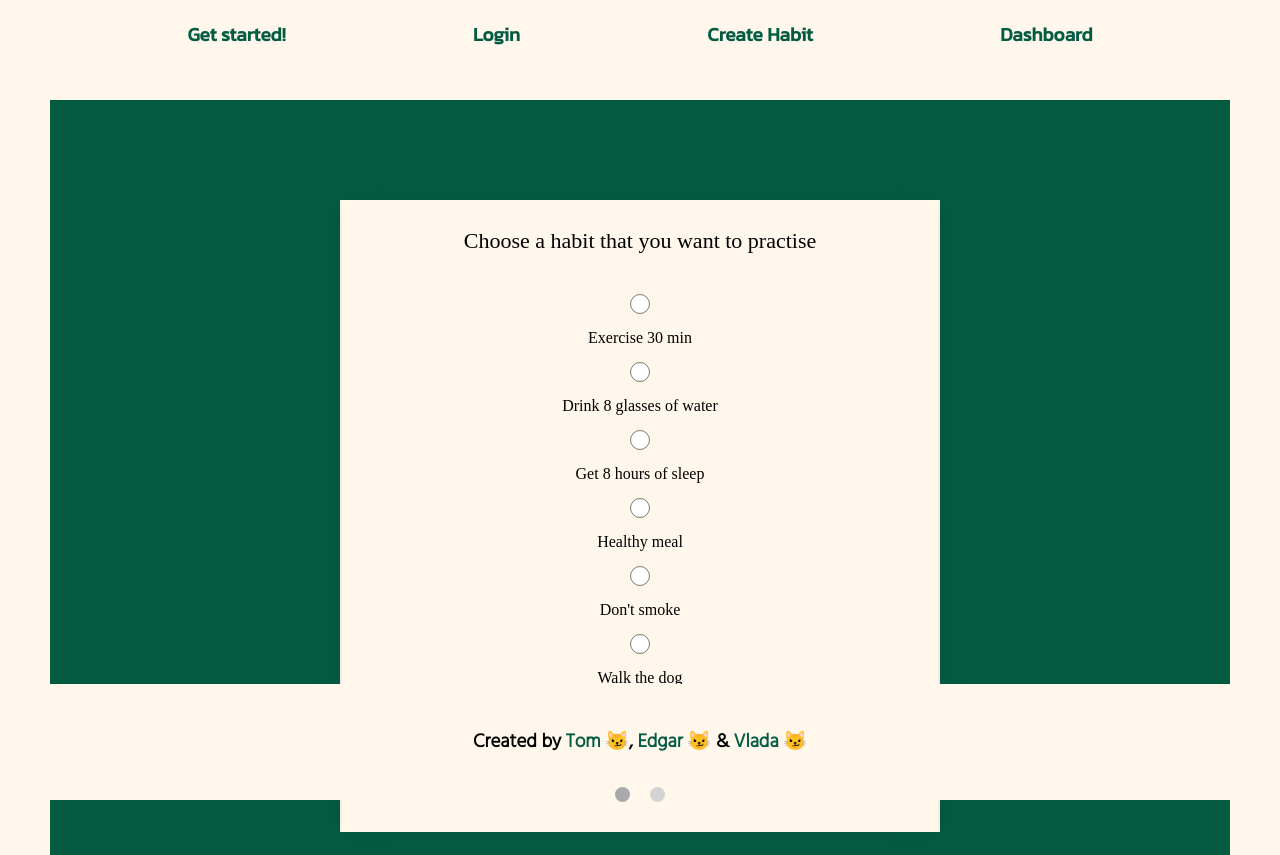
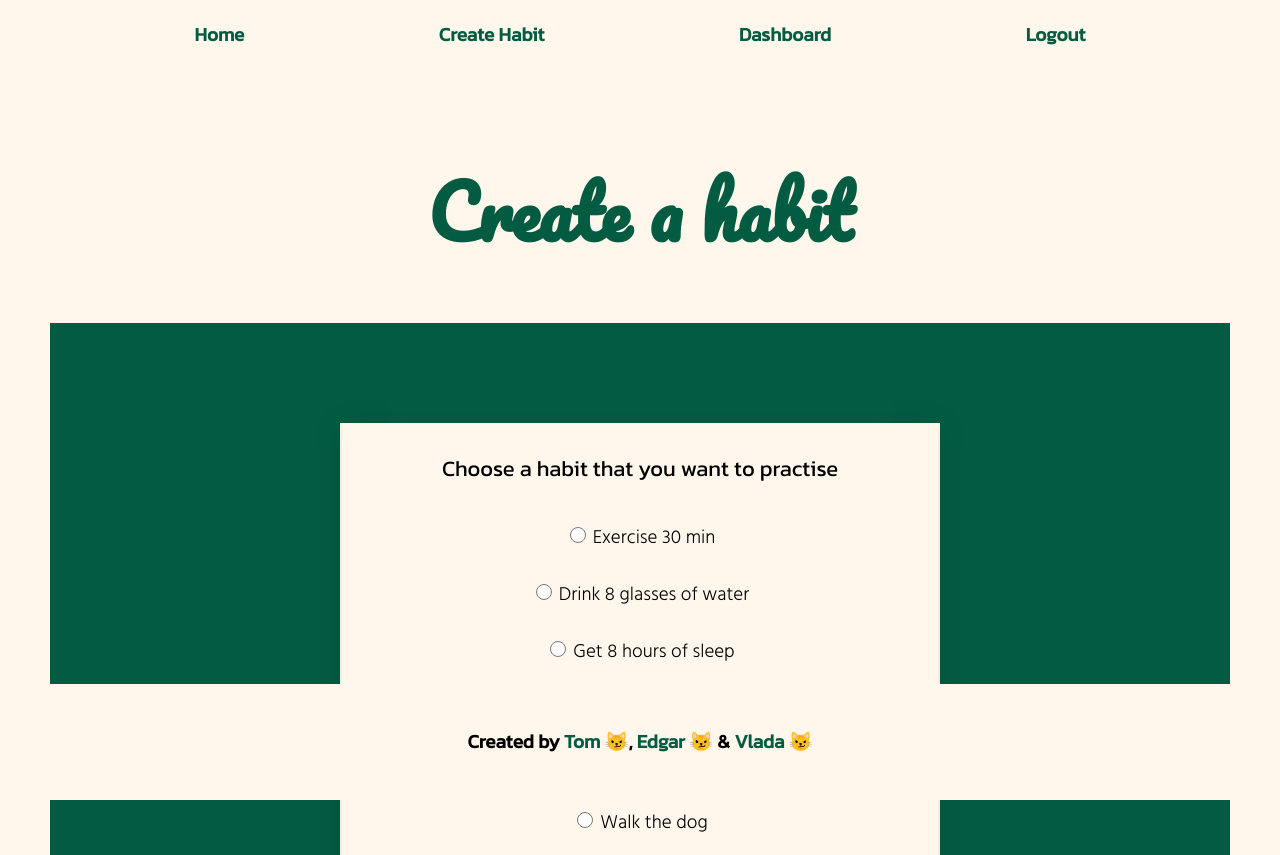
Before and after one commit to solo-vlada/callback-cats-client, a website: page habit.html in a window 1280 px wide. Shown: the top 855 px of the page. Drawn offline with Linux system fonts and the light colour scheme; a script that the page names is missing.

Commit message:
Added styling to the habit form

```diff
--- a/habit.html
+++ b/habit.html
@@ -9,6 +9,8 @@
     <link rel="stylesheet" href="./static/css/form.css">
     <link rel="icon" href="./static/img/favicon.png">
     <script defer src="https://cdn.jsdelivr.net/npm/jwt-decode@1.5.1/build/jwt-decode.min.js"></script>
+    <!-- <link href="https://cdn.jsdelivr.net/npm/bootstrap@5.2.0-beta1/dist/css/bootstrap.min.css" rel="stylesheet" integrity="sha384-0evHe/X+R7YkIZDRvuzKMRqM+OrBnVFBL6DOitfPri4tjfHxaWutUpFmBp4vmVor" crossorigin="anonymous"> -->
+  </head>
     <script defer src ='/static/js/auth.js'></script>
     <script defer src="/static/js/content.js"></script>
     <!-- REMOVE LINK BELOW -->
@@ -18,10 +20,12 @@
 </head>
 <body>
   <nav>
-    <a id="nav-link" href = "" class="navLink" data-bs-toggle="modal" data-bs-target="#registerForm">Get started!</a>
-    <a id="nav-link" class="navLink" href="" data-bs-toggle="modal" data-bs-target="#loginForm">Login</a>
+    <!-- <a id="nav-link" href = "" class="navLink" data-bs-toggle="modal" data-bs-target="#registerForm">Get started!</a>
+    <a id="nav-link" class="navLink" href="" data-bs-toggle="modal" data-bs-target="#loginForm">Login</a> -->
+    <a id="nav-link"  class="navLink" href="/index.html"> Home</a>
     <a id="nav-link"  class="navLink" href="/habit.html"> Create Habit</a>
     <a id="nav-link"  class="navLink" href="/dashboard.html">Dashboard</a>
+    <a id="nav-link"  class="navLink" href="#">Logout</a>
     <div class="burger">
       <div class="bar"></div>
       <div class="bar"></div>
@@ -30,12 +34,14 @@
     </div>
   </nav>
   <div  id="dropdown-menu">
-            <a class="nav-link drop-down-link" href="" data-bs-toggle="modal" data-bs-target="#registerForm">Get started!</a>
-            <a class="navLink drop-down-link" href="" data-bs-toggle="modal" data-bs-target="#loginForm">Login</a>
+            <!-- <a class="nav-link drop-down-link" href="" data-bs-toggle="modal" data-bs-target="#registerForm">Get started!</a>
+            <a class="navLink drop-down-link" href="" data-bs-toggle="modal" data-bs-target="#loginForm">Login</a> -->
             <a class="navLink drop-down-link" href="/habit.html"> Create Habit</a>
             <a class="navLink drop-down-link" href="/dashboard.html">Dashboard</a>
   </div>
-  <main class="form-position">
+  <main>
+    <h1>Create a habit</h1>
+    <section class="form-position">
     <form id="habit-form" class="form_wrapper">
       <fieldset class="msf_hide">
         <h2>Choose a habit that you want to practise</h2>
@@ -58,7 +64,7 @@
       </fieldset>
 
       <fieldset class="msf_hide">
-        <h2>Choose a frequency with which you would like to practice your habit</h2>
+        <h2>Choose a frequency to practice your habit</h2>
         <div>
           <input type="radio" id="frequency1" name="frequency" value="hourly">
           <label for="frequency1">Hourly</label><br>
@@ -74,6 +80,7 @@
           <div class="msf_bullet_o"></div>
         </fieldset>
     </form>
+    </section>
   </main>
   <footer>
     <p>Created by  <a href="https://github.com/TommyHacker">Tom</a> 😼, <a href="https://github.com/CrookedTimber">Edgar</a> 😼 & <a href="https://github.com/solo-vlada">Vlada</a> 😼</p>
--- a/static/css/form.css
+++ b/static/css/form.css
@@ -15,8 +15,8 @@
     justify-content: center;
   }
   .msf_bullet_o > div{
-    height: 15px;
-    width: 15px;
+    height: 18px;
+    width: 18px;
     margin: 20px 10px;
     border-radius: 100px;
     z-index: 2;
@@ -36,9 +36,8 @@
 }
   .form-position {
     display: flex;
-    flex-direction: row-reverse;
-    margin-top: 100px;
-    padding-bottom: 100px;
+    justify-content: center;
+    padding-bottom: 200px;
     background-color: var(--header-color);
   }
 
@@ -49,9 +48,6 @@
   }
 
   fieldset{
-    /* display: flex;
-    flex-flow: row wrap;
-    justify-content: center; */
     box-shadow: rgba(0,0,0,0.1) 0px 1px 30px;
     border-radius: 0px;
     border: none;
@@ -59,22 +55,16 @@
   }
 
   input{
-    width: 100%;
-    height: 20px;
-    margin: 15px 0px;
+    height: 16px;
+    width: 16px;
   }
 
-  /* input[type="text"], input[type="email"]{
-    outline: none;
-    border: none;
-    background-color: lightgrey;
-    padding: 5px 0px!important;
-    text-align: center;
-    transition: all 250ms;
-  } */
-  /* input[type="text"]:focus, input[type="email"]:focus{
-    opacity: 0.5;
-  } */
+  label{
+    font-size: 19px;
+    font-family: var( --font-text);
+    line-height: 3;
+  }
+
 
   input[type="button"], input[type="submit"]{
     width: 28%;
@@ -88,21 +78,20 @@
     font-weight: 400;
     line-height: 0px;
     background-color: var(--purple-color);
-    /* opacity: .8; */
     color:white;
     transition: all 150ms;
     box-shadow: rgba(0,0,0,0.2) 0px 1px 5px;
   }
 
   input[type="button"]:hover, input[type="submit"]:hover{
-    background-color: darkgrey;
+    background-color: var(--purple-color);
+    opacity: .8;
     color: white;
   }
 
   h2{
     text-align: center;
     font-size: 22px;
-    font-family: opensans;
     font-weight: 400;
     display: block;
     margin-bottom: 25px !important;
--- a/static/css/index.css
+++ b/static/css/index.css
@@ -78,6 +78,9 @@ h1{
     font-size: 72px;
 }
 
+h2 {
+    font-family: var(--font-accent);
+}
 p {
     font-size: 19px;
     font-family: var(--font-text);
@@ -180,14 +183,14 @@ footer {
     width: 100%;
     text-align: center;
     padding: 20px;
+    background-color: var(--primary);
     font-family: var(--font-accent);
-    background-color: var(--primary);
 
 }
 
 footer p {
     font-size: 19px;
-
+    font-family: var(--font-accent);
 }
 
 footer a {
```
Also changed, not shown: index.html (+4 -4 lines).
